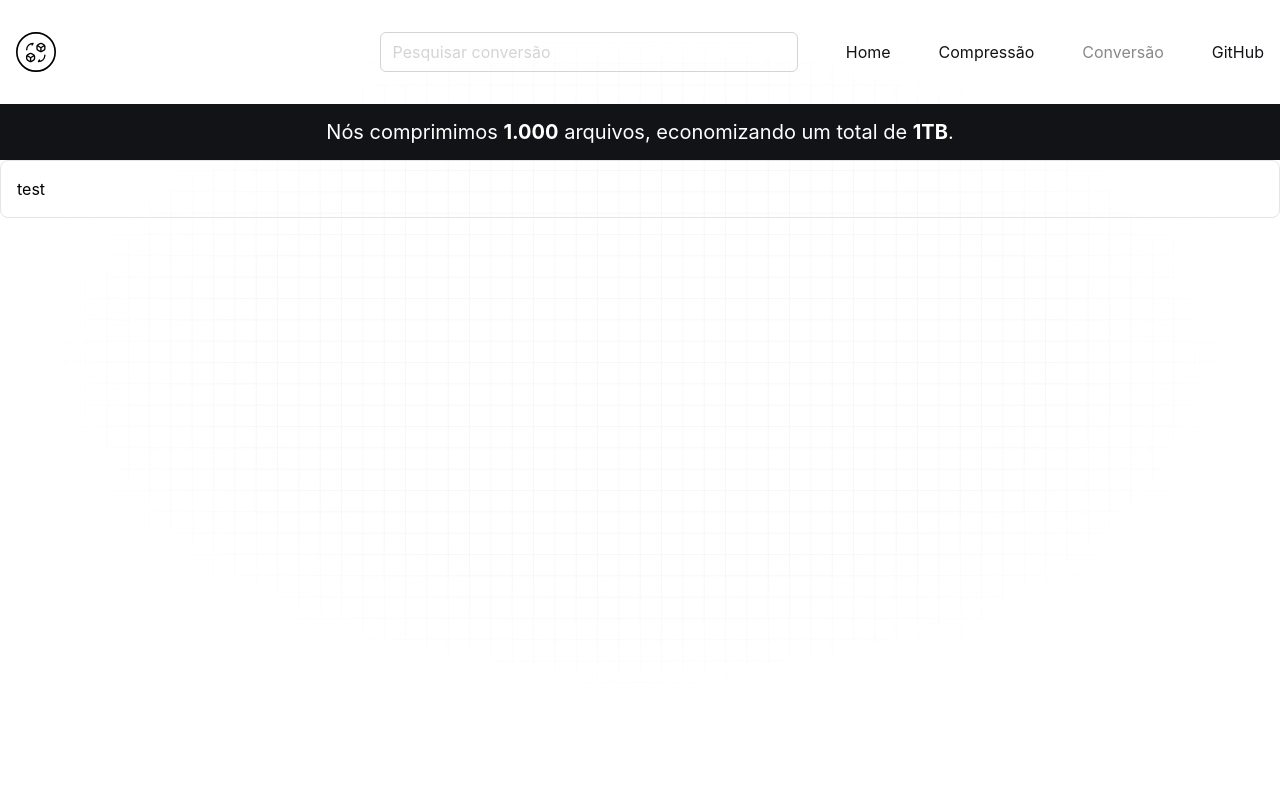
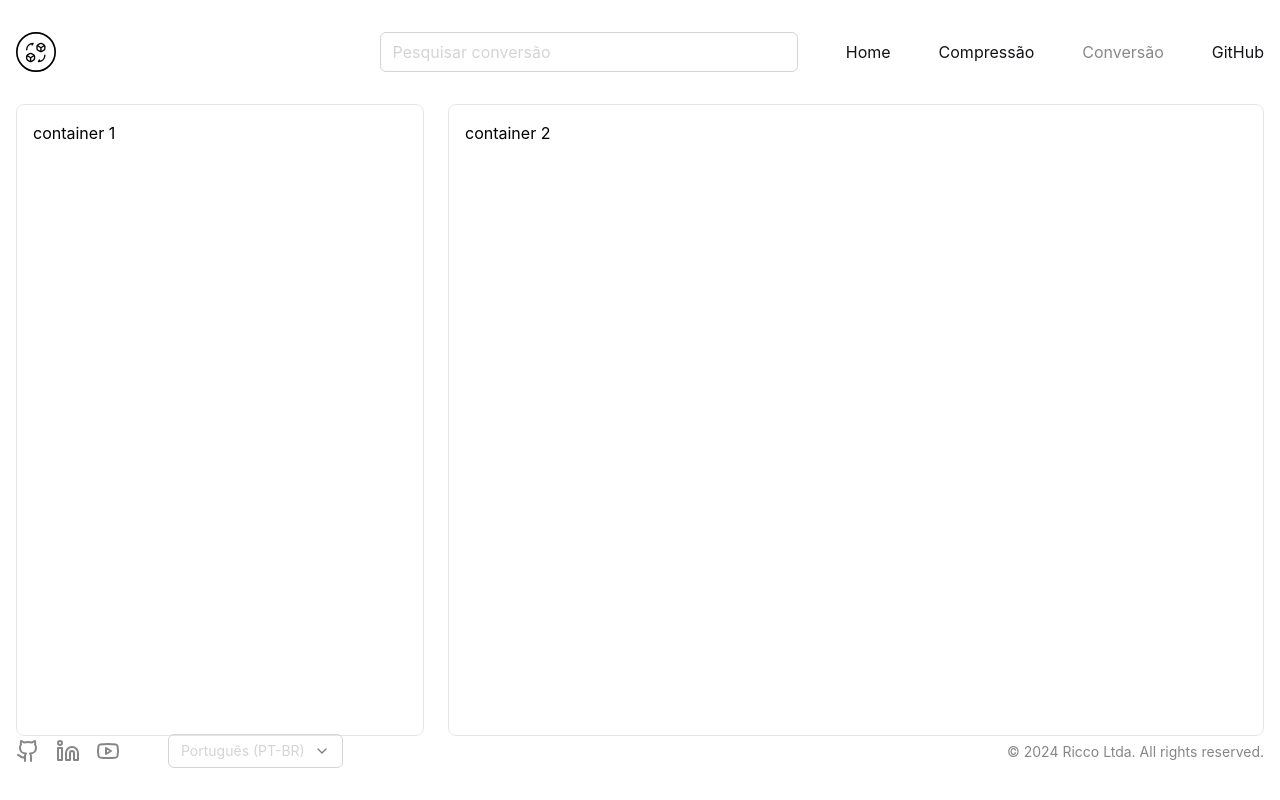
Before and after one commit to rafaeelricco/converto-app, a Next.js app: page /pt/compression in a window 1280 px wide. Shown: the top 800 px of the page. Built offline with nearby package versions, Linux system fonts and the light colour scheme; a web font is replaced by a local one.

Commit message:
feat: created intial layout for compression area

```diff
--- a/src/components/ui/header.tsx
+++ b/src/components/ui/header.tsx
@@ -15,7 +15,7 @@ import React from 'react'
 const Header: React.FC<DictionaryProps> = ({ dictionary, className }: HeaderProps) => {
    return (
       <React.Fragment>
-         <nav className={cn('absolute z-20 mx-auto w-screen py-8', className)}>
+         <nav className={cn('w-screen py-8', className)}>
             <div className="container flex items-center justify-between">
                <LogoCircle className="h-10 w-10 antialiased" />
                <div className="grid grid-cols-2 items-center gap-12">
--- a/src/features/compression/compression.tsx
+++ b/src/features/compression/compression.tsx
@@ -7,8 +7,9 @@ import React from 'react'
 const CompressionArea: React.FC<HomeProps> = ({ dictionary }: HomeProps) => {
    return (
       <React.Fragment>
-         <div className="relative min-h-screen overflow-hidden">
-            <div className="border-white-250 container rounded-lg border p-4"> test</div>
+         <div className="container grid grid-cols-[0.5fr_1fr] gap-6">
+            <div className="min-h-[632px] rounded-lg border border-white-250 p-4">container 1</div>
+            <div className="min-h-[632px] rounded-lg border border-white-250 p-4">container 2</div>
          </div>
       </React.Fragment>
    )
--- a/src/features/compression/layout.tsx
+++ b/src/features/compression/layout.tsx
@@ -1,5 +1,4 @@
 import { Head } from '@/components/seo'
-import { Grid } from '@/components/svgs'
 import { Footer } from '@/components/ui/footer'
 import { Header } from '@/components/ui/header'
 import { getDictionary } from 'get-dictionary'
@@ -21,17 +20,23 @@ export default async function CompressionAreaLayout({
             title="Área de compressão | Transformar seus arquivos é simples e rápido."
             description="A solução gratuita para todas as suas necessidades de conversão de arquivos."
          />
-         <div className="relative min-h-screen overflow-hidden">
+         <div className="relative grid h-screen content-between overflow-hidden">
             <Header dictionary={dictionary} />
-            <div className="mt-[104px] flex h-14 w-full items-center justify-center bg-black-500">
-               <h3 className="font-sf-pro-display text-xl text-white-100">
-                  Nós comprimimos <strong>1.000</strong> arquivos, economizando um total de <strong>1TB</strong>.
-               </h3>
+            {children}
+            <div className="h-[98px]">
+               <Footer dictionary={dictionary} />
             </div>
-            {children}
-            <Grid className="absolute top-0 -z-10" />
-            <Footer dictionary={dictionary} />
          </div>
       </React.Fragment>
    )
 }
+
+const Banner: React.FC = () => {
+   return (
+      <div className="mt-[104px] flex h-14 w-full items-center justify-center bg-black-500">
+         <h3 className="font-sf-pro-display text-xl text-white-100">
+            Nós comprimimos <strong>1.000</strong> arquivos, economizando um total de <strong>1TB</strong>.
+         </h3>
+      </div>
+   )
+}
```
